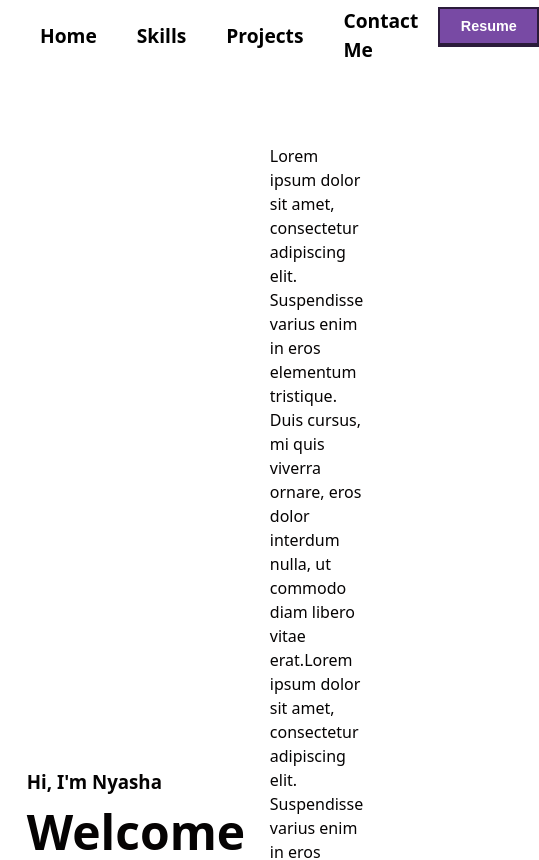
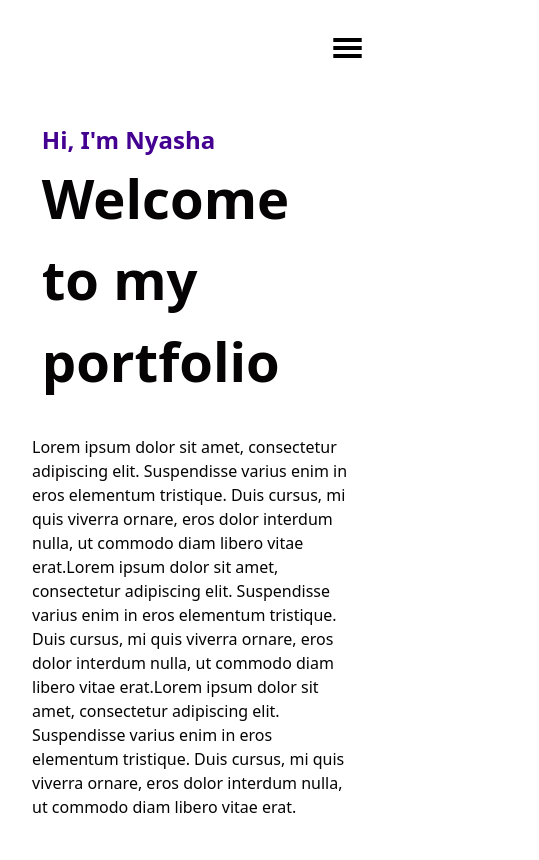
Before and after one commit to SageTendo/portfolio, a React (Vite) app in the folder client/: page / in a window 390 px wide. Shown: the top 860 px of the page, 539 px wide, since content can reach past the window. Built offline with nearby package versions, Linux system fonts and the light colour scheme.

Commit message:
Responsive implementations

```diff
--- a/client/src/App.css
+++ b/client/src/App.css
@@ -2,19 +2,34 @@
     display: flex;
     flex-direction: column;
     height: 100%;
+    width: 100%;
 }
 
 section {
     display: flex;
     flex-direction: column;
-    margin: 0;
     padding: 2rem;
-    scroll-margin-top: 4rem; /* Adjust based on your navbar height */
+    scroll-margin-top: 4rem;
+    margin-bottom: 0;
 }
 
 .content-box {
     display: grid;
     grid-template-columns: 1fr 1fr 1fr;
-    gap: 1%;
+    gap: 1rem;
     margin-top: 1%;
 }
+
+@media (max-width: 1024px) {
+    section {
+        margin-bottom: 5rem;
+    }
+
+    .content-box {
+        display: grid;
+        grid-template-columns: 1fr;
+        gap: 1%;
+        margin-top: 1%;
+        width: 100%;
+    }
+}
--- a/client/src/components/HomeSection.tsx
+++ b/client/src/components/HomeSection.tsx
@@ -6,7 +6,7 @@ export function HomeSection() {
             <section id="home" className="home-section">
                 <div className="hero">
                     <div className="hero-banner">
-                        <h3>Hi, I'm Nyasha</h3>
+                        <h2>Hi, I'm Nyasha</h2>
                         <h1>Welcome to my portfolio</h1>
                         {/*    TODO: Add Education Info*/}
                     </div>
--- a/client/src/components/NavBar.tsx
+++ b/client/src/components/NavBar.tsx
@@ -1,13 +1,32 @@
 import "../styles/navbar.css";
+// import logo from "../assets/logo.png"
+import hamburger from "../assets/hamburger-menu.svg"
+import {useState} from "react";
 
 export function NavBar() {
+    const [toggle, setToggle] = useState(false);
+
+    const toggleMenu = () => {
+        setToggle(!toggle);
+    }
+
+
     return (
         <>
-            <nav className="navbar">
-                <div className="container">
+            <nav className="navbar" role="navigation">
+
+                <button aria-label="Toggle menu" className="hamburger" onClick={toggleMenu}>
                     <div className="logo">
-                        {/*    Placeholder*/}
+                        {/*<img src={logo} alt="logo" width="48" height="32"></img>*/}
                     </div>
+                    <img className={toggle ? "menu-icon-active" : "menu-icon"} src={hamburger} width="48" height="32"></img>
+                </button>
+
+                <div className={toggle ? "container active" : "container"}>
+                    {/*<div className="logo"*/}
+                    {/*     style={toggle ? {display: "none"} : {display: "flex"}}>*/}
+                    {/*    <img src={logo} alt="logo" width="48" height="32"></img>*/}
+                    {/*</div>*/}
                     <div className="links">
                         <a href="#home">Home</a>
                         <a href="#skills">Skills</a>
@@ -17,7 +36,7 @@ export function NavBar() {
 
                     <div className="actions">
                         <button className="resume">
-                            <a href="#">Resume</a>
+                            <a href="#">My Resume</a>
                         </button>
                     </div>
                 </div>
--- a/client/src/components/ProjectCard.tsx
+++ b/client/src/components/ProjectCard.tsx
@@ -14,7 +14,7 @@ export function ProjectCard() {
                                 varius enim in eros.
                             </span>
 
-                    <h2 className="project-subtitle">Tools</h2>
+                    <h2 className="project-subtitle">Technologies Used:</h2>
                     <span className="project-tools">
                                 React Node Express MongoDB React Node Express MongoDB React Node
                             </span>
--- a/client/src/styles/contact.css
+++ b/client/src/styles/contact.css
@@ -1,3 +1,7 @@
+.contact-section {
+    margin-bottom: 0;
+}
+
 .content {
     display: flex;
     flex-direction: row;
@@ -99,3 +103,18 @@
     background: rgba(61, 20, 98, 0.89);
     transition-duration: 0.3s;
 }
+
+@media (max-width: 1024px) {
+    .content {
+        flex-direction: column;
+        width: 100%;
+    }
+
+    .contact-info{
+        width: 100%;
+    }
+
+    .contact-form {
+        width: 100%;
+    }
+}
--- a/client/src/styles/home_section.css
+++ b/client/src/styles/home_section.css
@@ -1,5 +1,6 @@
 .home-section {
     justify-content: space-evenly;
+    margin-bottom: 0;
 }
 
 .hero {
@@ -14,11 +15,9 @@
     flex-direction: column;
     justify-content: center;
     align-items: flex-start;
-    width: 50%;
     height: auto;
-    border-radius: 10px;
-    margin: 20px 20px 40px;
-    padding: 20px;
+    margin: 2% 2% 4%;
+    padding: 1%;
 }
 
 
@@ -29,8 +28,14 @@ h1 {
     font-weight: 900;
 }
 
+.home-section h2 {
+    color: #440091;
+    font-weight: 900;
+}
+
 p {
     font-weight: 400;
+    font-size: 1.3rem;
 }
 
 .hero-bio {
@@ -38,8 +43,59 @@ p {
     flex-direction: column;
     justify-content: center;
     align-items: flex-start;
+    margin: 1rem;
     width: 50%;
-    margin: 40px;
     height: auto;
-    border-radius: 10px;
 }
+
+@media (max-width: 1024px) {
+    .home-section {
+        justify-content: center;
+    }
+
+    .hero {
+        display: flex;
+        flex-direction: column;
+        justify-content: center;
+        align-items: center;
+    }
+
+    .hero-banner {
+        display: flex;
+        flex-direction: column;
+        justify-content: center;
+        align-items: flex-start;
+        height: auto;
+        margin: 2% 2% 4%;
+        padding: 1%;
+    }
+
+    .hero-bio {
+        display: flex;
+        flex-direction: column;
+        justify-content: center;
+        align-items: flex-start;
+        width: 100%;
+        margin: 1rem;
+        height: auto;
+    }
+
+    h1 {
+        margin: 0;
+        padding: 0;
+        font-size: 3.8rem;
+        font-weight: 900;
+    }
+
+    p {
+        font-size: 12pt;
+        font-weight: 400;
+    }
+}
+
+@media (max-width: 768px) {
+    h1 {
+        font-size: 3.4rem;
+        font-weight: 900;
+    }
+}
--- a/client/src/styles/navbar.css
+++ b/client/src/styles/navbar.css
@@ -9,6 +9,10 @@
     background-color: white;
 }
 
+.hamburger {
+    display: none;
+}
+
 .logo {
     display: flex;
     align-items: center;
@@ -18,19 +22,19 @@
     display: flex;
     width: 100%;
     justify-content: space-between;
-    padding: 20px;
+    padding: 2rem;
 }
 
 .links {
     display: flex;
-    align-items: center;
+    align-items: flex-start;
 }
 
 .links a {
     text-decoration: none;
     color: black;
-    margin: 0 20px;
-    font-size: 1.2rem;
+    margin: 0 1.3rem;
+    font-size: 18pt;
     font-weight: 600;
 }
 
@@ -74,3 +78,87 @@
     font-size: 0.9rem;
     font-weight: 900;
 }
+
+@media screen and (max-width: 768px) {
+    .navbar {
+        z-index: 9999;
+        display: flex;
+        flex-direction: column;
+        /*align-items: center;*/
+        width: 100vw;
+        height: auto;
+        top: 0;
+        overflow: hidden;
+        position: sticky;
+        background-color: white;
+    }
+
+    .hamburger {
+        display: flex;
+        flex-direction: row;
+        width: 90%;
+        border: 0;
+        background: none;
+        padding-top: 2rem;
+        padding-bottom: 1rem;
+    }
+
+    .menu-icon {
+        cursor: pointer;
+        background: none;
+    }
+
+    .menu-icon-active {
+        cursor: pointer;
+        background: rgba(28, 19, 45, 0.23);
+        border-radius: 0.3rem;
+    }
+
+    .container {
+        display: none;
+        flex-direction: column;
+        align-items: center;
+        width: 100%;
+        justify-content: space-between;
+        padding: 0 0 2rem 0;
+    }
+
+    .active {
+        display: flex;
+    }
+
+    .logo {
+        display: flex;
+        align-items: flex-start;
+        justify-content: left;
+        width: 90%;
+    }
+
+    .links {
+        display: flex;
+        flex-direction: column;
+        width: 100%;
+        padding: 0 0 0 10%;
+    }
+
+    .links a {
+        margin: 0;
+        font-size: 1.3rem;
+        font-weight: 900;
+    }
+
+    .actions {
+        display: flex;
+        flex-direction: column;
+        padding-left: 2rem;
+        padding-right: 2rem;
+        width: 100%;
+        align-items: center;
+    }
+
+    .resume {
+        margin-top: 0.8rem;
+        width: 90%;
+        height: 40px;
+    }
+}
--- a/client/src/styles/project_card.css
+++ b/client/src/styles/project_card.css
@@ -1,3 +1,11 @@
+.project-section {
+    margin-bottom: 0;
+}
+
+.project-section .content-box {
+    gap: 2rem;
+}
+
 .project-card {
     display: flex;
     flex-direction: column;
@@ -5,11 +13,17 @@
     justify-content: center;
     align-items: center;
     color: #eae4e4;
-    background-color: rgba(120, 74, 161, 0.3);
+    background-color: rgba(186, 176, 192, 0.3);
     border-radius: 1rem 1rem 1rem 1rem;
     overflow: hidden;
-    padding: 0 0 1rem 0;
+    padding: 0 0 1.5rem 0;
     transition-duration: 0.3s;
+}
+
+.project-card:hover {
+    background-color: rgba(156, 128, 180, 0.44);
+    translate: 0 -0.5rem;
+    transition-duration: 0.5s;
 }
 
 .project-description {
@@ -51,7 +65,7 @@
     padding: 1%;
     margin: 0;
     font-weight: 900;
-    font-size: 1.4rem;
+    font-size: 1.2rem;
     color: #ffffff;
 }
 
@@ -63,7 +77,7 @@
     margin: 0;
     list-style: none;
     color: #ffffff;
-    font-weight: 600;
+    font-weight: 500;
 }
 
 .project-links {
@@ -90,32 +104,32 @@
     border-style: solid;
     border-color: #000000;
     border-radius: 0;
-    transition-duration: 1s;
 }
 
 .project-button:hover {
     background: rgba(82, 43, 115, 0.89);
-    transition-duration: 0.3s;
+    transition-duration: 0.4s;
 }
 
 @media (max-width: 1024px) {
-    .project-section {
-        display: flex;
-        flex-direction: column;
+    .project-card {
+        padding: 0 0 2rem 0;
+        transition-duration: 0s;
+        font-size: 0.9rem;
     }
 
-    .project-box {
-        grid-template-columns: 1fr 1fr;
-    }
-}
-
-@media (max-width: 768px) {
-    .project-section {
-        display: flex;
-        flex-direction: column;
+    .project-button, .project-links a:visited {
+        height: 4rem;
+        font-size: 1.5rem;
     }
 
-    .project-box {
-        grid-template-columns: 1fr;
+    .project-subtitle {
+        padding: 1% 1% 0;
     }
+
+    .project-card:hover {
+    background-color: rgba(156, 128, 180, 0.44);
+    translate: 0;
+    transition-duration: 0.4s;
 }
+}
```
Also changed, not shown: client/src/assets/hamburger-menu.svg (added).
